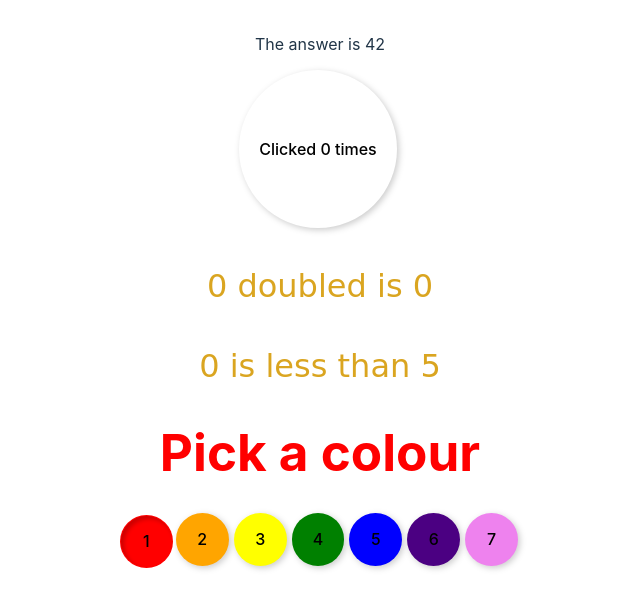
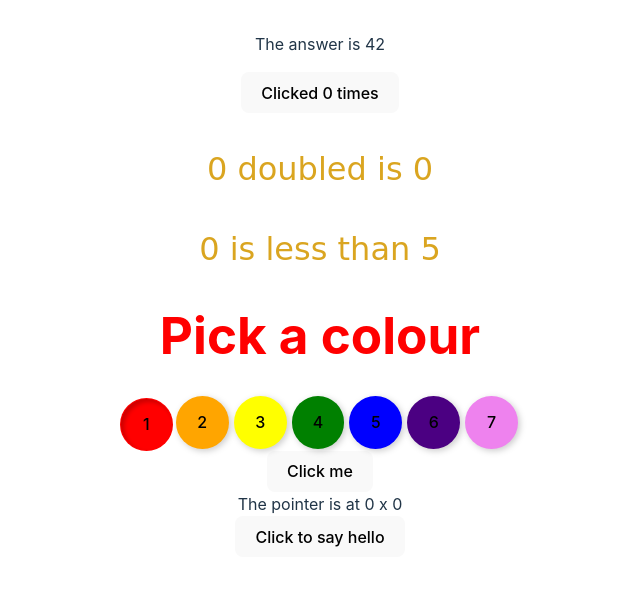
Before and after one commit to peterfk/svelte-tut, a Svelte app: page / in a window 1280 px wide. Shown: the part 543-1140 px from the top of the page, without its empty margins (320-960 px from the left). Built offline with nearby package versions, Linux system fonts and the light colour scheme.

Commit message:
Svelte Events

```diff
--- a/src/App.svelte
+++ b/src/App.svelte
@@ -1,5 +1,7 @@
 <script>
   import Nested from "./components/Nested.svelte";
+  import ColoredButtons from "./components/ColoredButtons.svelte";
+  import Inner from "./components/Inner.svelte";
 
   let name = "Svelte";
   let src = "./assets/svelte.svg";
@@ -12,10 +14,12 @@
     count += 1;
   }
 
-  const colors = ['red', 'orange', 'yellow', 'green', 'blue', 'indigo', 'violet'];
-	let selected = colors[0];
+  let m = { x: 0, y: 0 };
+
+  function handleMessage(event) {
+		alert(event.detail.text);
+	}
 </script>
-
 
 <h1>Hello {name.toUpperCase()}!</h1>
 <img {src} alt="{name2} dances." />
@@ -35,18 +39,19 @@
   <p>{count} is between 0 and 10</p>
 {/if}
 
-<h1 style="color: {selected}">Pick a colour</h1>
-<div>
-	{#each colors as color, i}
-		<button
-			aria-current={selected === color}
-			aria-label={color}
-			style="background: {color}"
-			on:click={() => selected = color}
-		>{i + 1}</button>
-	{/each}
+<ColoredButtons />
+
+<button on:click|once={() => alert("clicked")}> Click me </button>
+
+<div
+  on:pointermove={(e) => {
+    m = { x: e.clientX, y: e.clientY };
+  }}
+>
+  The pointer is at {m.x} x {m.y}
 </div>
 
+<Inner on:message={handleMessage} />
 
 <style>
   p {
@@ -54,30 +59,4 @@
     font-family: "Comic Sans MS", cursive;
     font-size: 2em;
   }
-
-  h1 {
-		transition: color 0.2s;
-	}
-
-	div {
-		display: grid;
-		grid-template-columns: repeat(7, 1fr);
-		grid-gap: 5px;
-		max-width: 400px;
-	}
-
-	button {
-		aspect-ratio: 1;
-		border-radius: 50%;
-		background: var(--color, #fff);
-		transform: translate(-2px,-2px);
-		filter: drop-shadow(2px 2px 3px rgba(0,0,0,0.2));
-		transition: all 0.1s;
-	}
-
-	button[aria-current="true"] {
-		transform: none;
-		filter: none;
-		box-shadow: inset 3px 3px 4px rgba(0,0,0,0.2);
-	}
 </style>
--- /dev/null
+++ b/src/components/ColoredButtons.svelte
@@ -0,0 +1,52 @@
+<script>
+  const colors = [
+    "red",
+    "orange",
+    "yellow",
+    "green",
+    "blue",
+    "indigo",
+    "violet",
+  ];
+  let selected = colors[0];
+</script>
+
+<h1 style="color: {selected}">Pick a colour</h1>
+<div>
+  {#each colors as color, i}
+    <button
+      aria-current={selected === color}
+      aria-label={color}
+      style="background: {color}"
+      on:click={() => (selected = color)}>{i + 1}</button
+    >
+  {/each}
+</div>
+
+<style>
+  h1 {
+    transition: color 0.2s;
+  }
+
+  div {
+    display: grid;
+    grid-template-columns: repeat(7, 1fr);
+    grid-gap: 5px;
+    max-width: 400px;
+  }
+
+  button {
+    aspect-ratio: 1;
+    border-radius: 50%;
+    background: var(--color, #fff);
+    transform: translate(-2px, -2px);
+    filter: drop-shadow(2px 2px 3px rgba(0, 0, 0, 0.2));
+    transition: all 0.1s;
+  }
+
+  button[aria-current="true"] {
+    transform: none;
+    filter: none;
+    box-shadow: inset 3px 3px 4px rgba(0, 0, 0, 0.2);
+  }
+</style>
--- /dev/null
+++ b/src/components/Inner.svelte
@@ -0,0 +1,13 @@
+<script>
+  import { createEventDispatcher } from "svelte";
+
+  const dispatch = createEventDispatcher();
+
+  function sayHello() {
+    dispatch("message", {
+      text: "Hello!",
+    });
+  }
+</script>
+
+<button on:click={sayHello}> Click to say hello </button>
```
